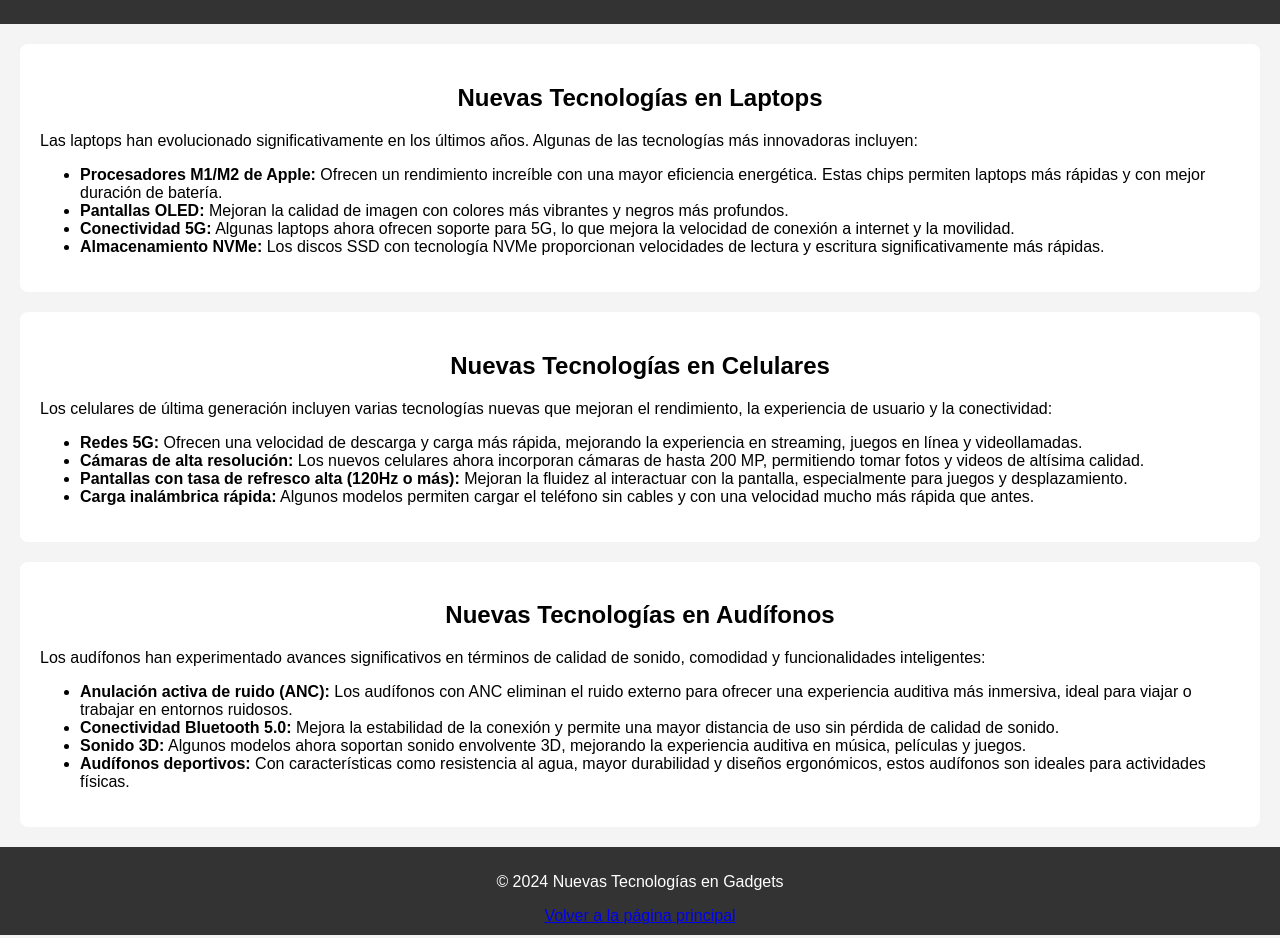
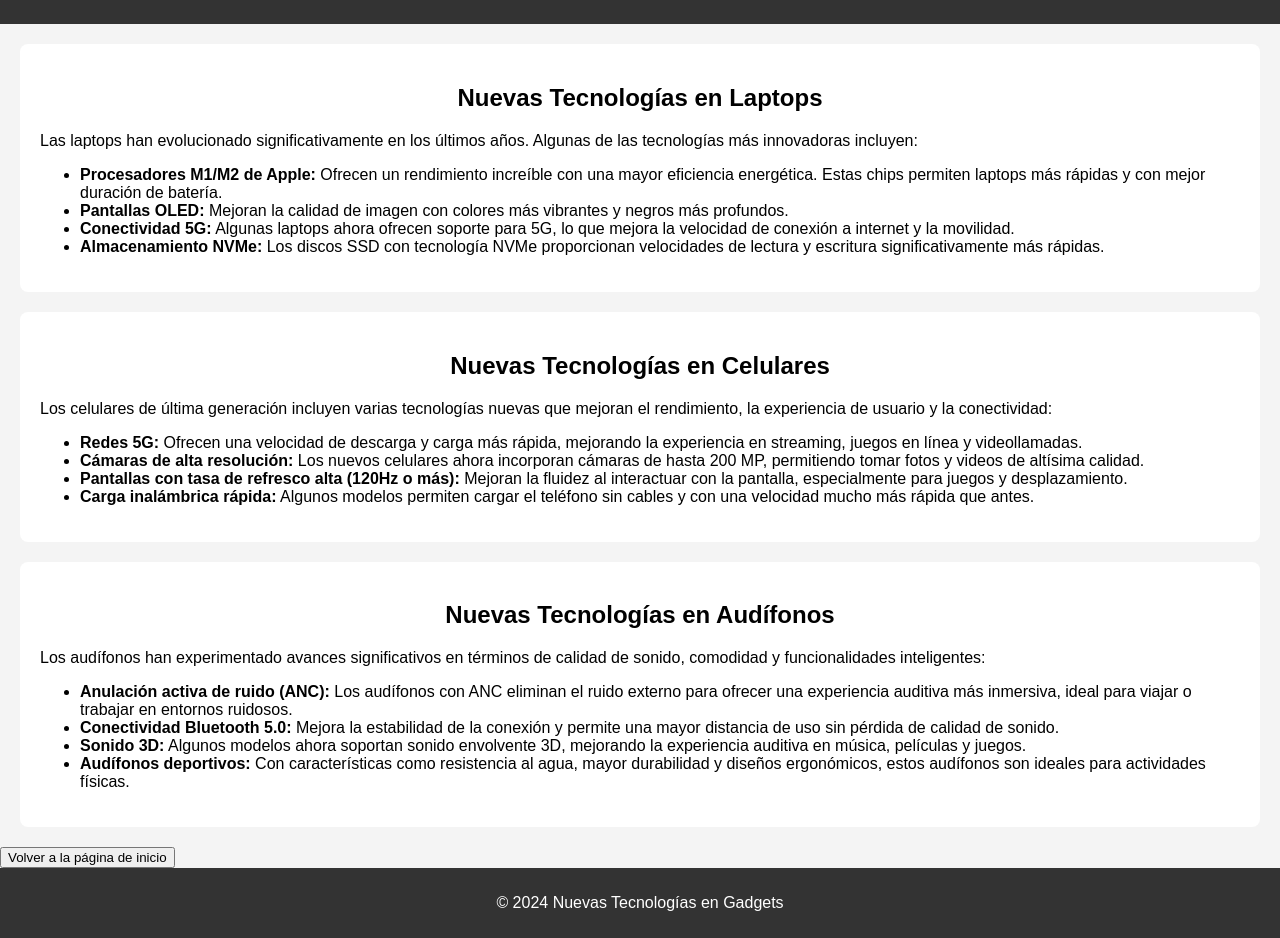
Before and after one commit to aracelicruz/Mejores_tecnologias, a plain HTML site: page actualizaciones_tec.html in a window 1280 px wide. Shown: the part 110-1048 px from the top of the page. Drawn offline with Linux system fonts and the light colour scheme.

Commit message:
se modifico un boton

```diff
--- a/actualizaciones_tec.html
+++ b/actualizaciones_tec.html
@@ -51,10 +51,12 @@
       <li><strong>Audífonos deportivos:</strong> Con características como resistencia al agua, mayor durabilidad y diseños ergonómicos, estos audífonos son ideales para actividades físicas.</li>
     </ul>
   </section>
-
+  <a href="index.html">
+    <button>Volver a la página de inicio</button>
+  </a>
   <footer>
     <p>&copy; 2024 Nuevas Tecnologías en Gadgets</p>
-    <a href="index.html">Volver a la página principal</a>
+
   </footer>
 </body>
 </html>
```
Also changed, not shown: styles.css (line endings or trailing spaces).
